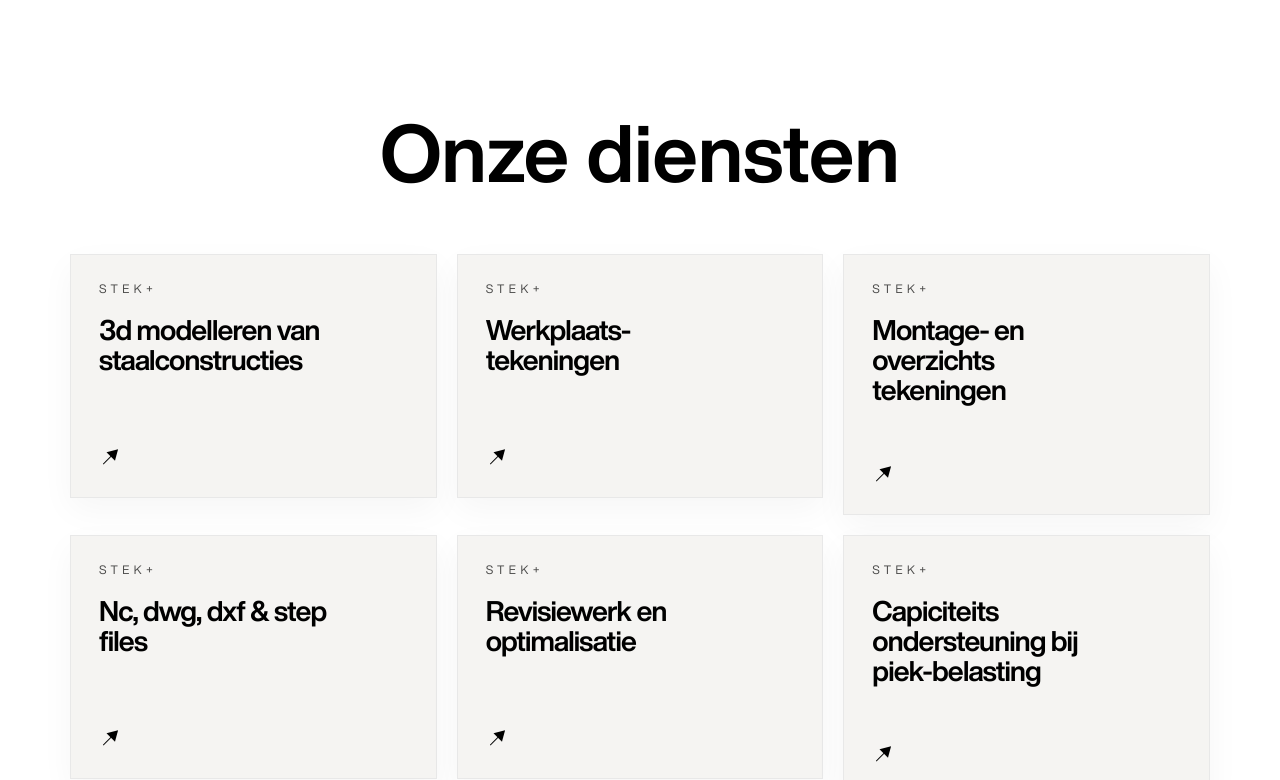
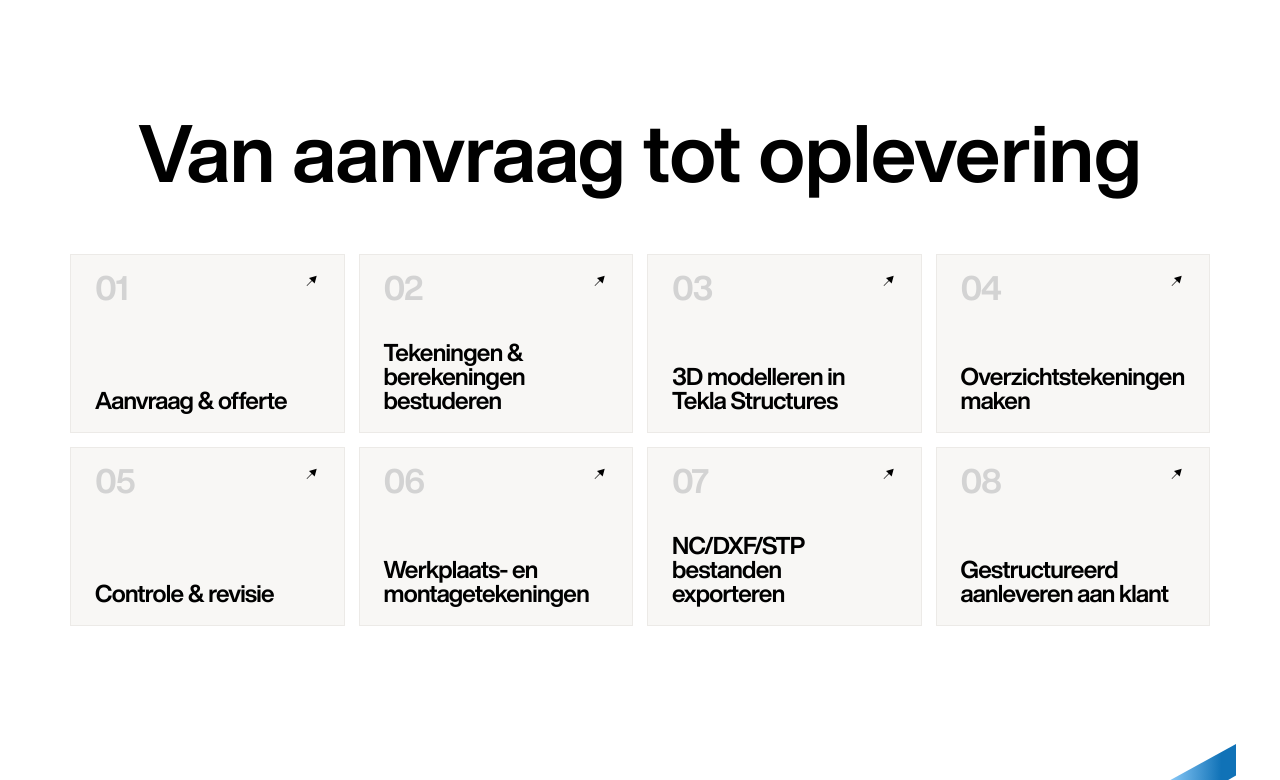
Before and after one commit to DEVabbasi/stek-plus-client, a Next.js app: page / in a window 1280 px wide. Shown: the part 960-1740 px from the top of the page. Built offline with nearby package versions, Linux system fonts and the light colour scheme.

Commit message:
Minor issues fixed

```diff
--- a/components/sections/home/ServicesSection.jsx
+++ b/components/sections/home/ServicesSection.jsx
@@ -1,34 +1,118 @@
 import Image from "next/image";
 import Link from "next/link";
+import { Container } from "@/components/layout/Container";
+import {
+  Carousel,
+  CarouselContent,
+  CarouselItem,
+  CarouselNext,
+  CarouselPrevious,
+} from "@/components/ui/carousel";
 import { Card } from "@/components/ui/card";
-import { Container } from "@/components/layout/Container";
+import { cn } from "@/lib/utils";
 
 const services = [
   {
     id: 1,
-    title: "3d modelleren van staalconstructies",
+    initial: "01",
+    title: "Aanvraag & offerte",
   },
   {
     id: 2,
-    title: "Werkplaats-tekeningen",
+    initial: "02",
+    title: "Tekeningen & berekeningen bestuderen",
   },
   {
     id: 3,
-    title: "Montage- en overzichts tekeningen",
+    initial: "03",
+    title: "3D modelleren in Tekla Structures",
   },
   {
     id: 4,
-    title: "Nc, dwg, dxf & step files",
+    initial: "04",
+    title: "Overzichtstekeningen maken",
   },
   {
     id: 5,
-    title: "Revisiewerk en optimalisatie",
+    initial: "05",
+    title: "Controle & revisie",
   },
   {
     id: 6,
-    title: "Capiciteits ondersteuning bij piek-belasting",
+    initial: "06",
+    title: "Werkplaats- en montagetekeningen",
+  },
+  {
+    id: 7,
+    initial: "07",
+    title: "NC/DXF/STP bestanden exporteren",
+  },
+  {
+    id: 8,
+    initial: "08",
+    title: "Gestructureerd aanleveren aan klant",
   },
 ];
+
+function ServiceCard({ service, mobile = false }) {
+  const hoverClasses = mobile
+    ? ""
+    : "md:hover:-translate-y-1 md:hover:border-transparent md:hover:bg-[linear-gradient(271.53deg,#88C8F7_5.9%,#1072B7_77.5%)] md:hover:shadow-[0_18px_40px_rgba(16,114,183,0.24)]";
+
+  return (
+    <Link href="/tekenwerk" className="block h-full">
+      <Card
+        className={cn(
+          "group h-[11.25rem] rounded-none border border-[#eceae7] bg-[#f8f7f5] px-6 pt-4 pb-5 shadow-none transition-all duration-300",
+          "sm:h-[10.6rem] sm:px-6 sm:pt-4 sm:pb-5 lg:h-[11.2rem] lg:px-6 lg:pt-4 lg:pb-5",
+          hoverClasses,
+        )}
+      >
+        <div className="flex h-full flex-col">
+          <div className="flex items-start justify-between">
+            <span
+              className={cn(
+                "font-sans text-[1.25rem] leading-none font-bold tracking-[-0.03em] text-[#d3d3d3]",
+                "sm:text-[2.1rem] lg:text-[2.1rem]",
+                !mobile &&
+                  "md:transition-colors md:duration-300 md:group-hover:text-white",
+              )}
+            >
+              {service.initial}
+            </span>
+
+            <Image
+              src="/icons/CustomArrowBlack.svg"
+              alt=""
+              width={16}
+              height={16}
+              aria-hidden="true"
+              className={cn(
+                "mt-0.5 h-3.5 w-3.5 shrink-0 object-contain",
+                "sm:h-4 sm:w-4",
+                !mobile &&
+                  "md:transition-all md:duration-300 md:group-hover:translate-x-0.5 md:group-hover:-translate-y-0.5 md:group-hover:[filter:brightness(0)_invert(1)]",
+              )}
+            />
+          </div>
+
+          <div className="mt-auto pr-3">
+            <h3
+              className={cn(
+                "var(--font-helvetica-now) text-[24px] leading-6 font-bold tracking-[-0.03em] text-black",
+                "max-w-[14ch] text-balance ",
+                !mobile &&
+                  "md:transition-colors md:duration-300 md:group-hover:text-white",
+              )}
+            >
+              {service.title}
+            </h3>
+          </div>
+        </div>
+      </Card>
+    </Link>
+  );
+}
 
 export function ServicesSection() {
   return (
@@ -36,36 +120,33 @@ export function ServicesSection() {
       <Container className="relative z-10">
         <div className="mb-10 text-center md:mb-12 lg:mb-16">
           <h2 className="text-5xl font-black leading-[0.95] text-black sm:text-6xl md:text-7xl lg:text-[80px]">
-            Onze diensten
+            Van aanvraag tot oplevering
           </h2>
         </div>
 
-        <div className="mx-auto grid max-w-[1140px] grid-cols-1 gap-4 sm:grid-cols-2 sm:gap-5 lg:grid-cols-3 lg:gap-5">
+        <div className="sm:hidden">
+          <Carousel
+            opts={{ align: "start", loop: false }}
+            className="mx-auto w-full max-w-[22rem]"
+            aria-label="Services carousel"
+          >
+            <CarouselContent className="-ml-3">
+              {services.map((service) => (
+                <CarouselItem key={service.id} className="basis-[86%] pl-3">
+                  <ServiceCard service={service} mobile />
+                </CarouselItem>
+              ))}
+            </CarouselContent>
+            <div className="mt-5 flex items-center justify-center gap-3">
+              <CarouselPrevious className="static translate-y-0 rounded-none border border-[#e5e5e5] bg-white text-black shadow-none hover:bg-white" />
+              <CarouselNext className="static translate-y-0 rounded-none border border-[#e5e5e5] bg-white text-black shadow-none hover:bg-white" />
+            </div>
+          </Carousel>
+        </div>
+
+        <div className="mx-auto hidden max-w-[1140px] grid-cols-2 gap-4 sm:grid lg:grid-cols-4 lg:gap-[14px]">
           {services.map((service) => (
-            <Link href="/tekenwerk" key={service.id} className="block">
-              <Card
-                className="group flex min-h-[14rem] flex-col justify-between rounded-none border border-[#e8e8e8] bg-[#f5f4f2] p-6 shadow-[0_12px_32px_rgba(17,17,17,0.04)] transition-all duration-300 hover:-translate-y-1 hover:border-transparent hover:bg-[linear-gradient(271.53deg,#88C8F7_5.9%,#1072B7_77.5%)] hover:shadow-[0_18px_40px_rgba(16,114,183,0.24)] sm:min-h-[15rem] sm:p-7 lg:min-h-[15.25rem] lg:p-7"
-              >
-                <div className="space-y-5">
-                  <div className="text-[11px] font-light uppercase leading-none tracking-[0.38em] text-black/70 transition-colors duration-300 group-hover:text-white/85 sm:text-[12px]">
-                    STEK+
-                  </div>
-                  <h3 className="max-w-[14ch] text-[24px] font-bold leading-[1.08] tracking-[-0.03em] text-black transition-colors duration-300 group-hover:text-white sm:max-w-[13ch] sm:text-[26px] lg:max-w-[14ch] lg:text-[28px]">
-                    {service.title}
-                  </h3>
-                </div>
-                <div className="flex justify-start pt-7 sm:pt-8">
-                  <Image
-                    src="/icons/CustomArrowBlack.svg"
-                    alt="Arrow Icon"
-                    width={26}
-                    height={26}
-                    className="h-[22px] w-[22px] transition-all duration-300 group-hover:translate-x-1 group-hover:[filter:brightness(0)_invert(1)] sm:h-[24px] sm:w-[24px]"
-                    loading="lazy"
-                  />
-                </div>
-              </Card>
-            </Link>
+            <ServiceCard key={service.id} service={service} />
           ))}
         </div>
       </Container>
```
